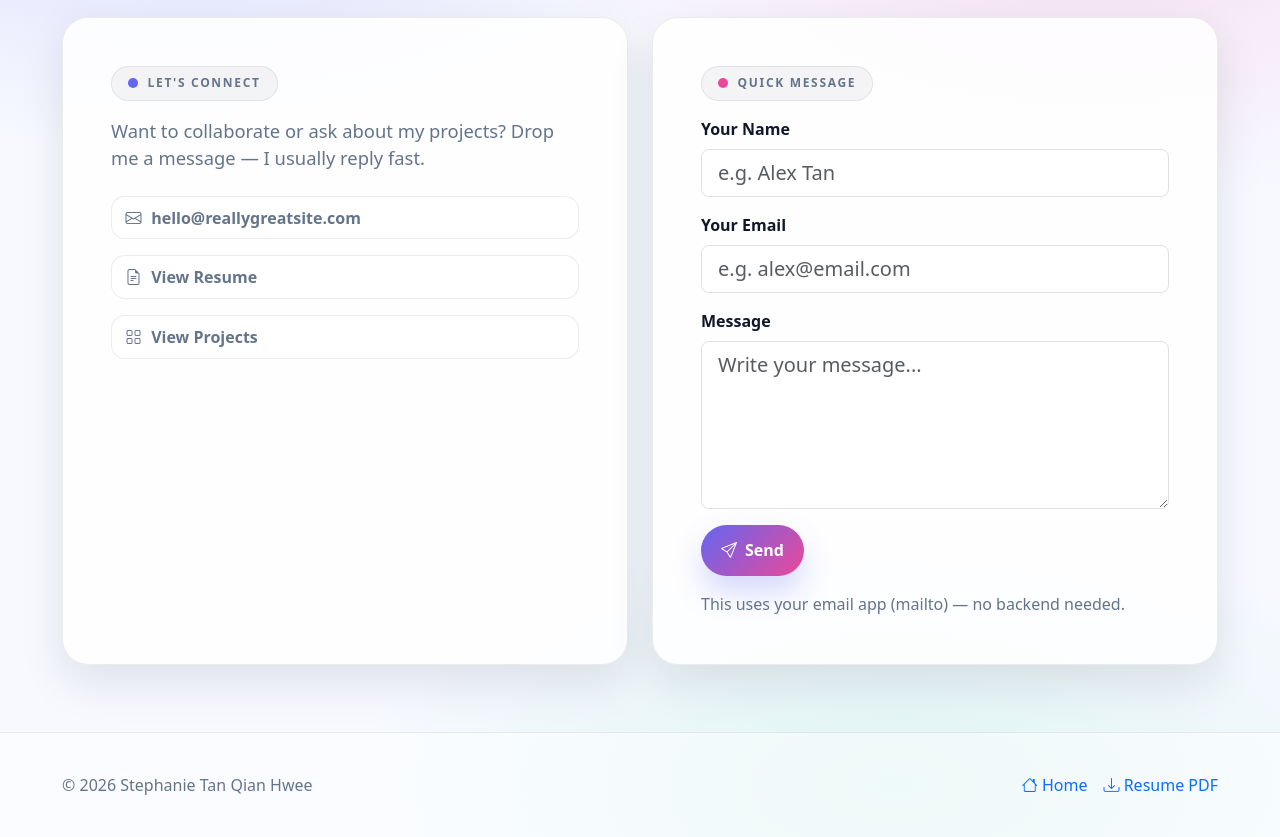
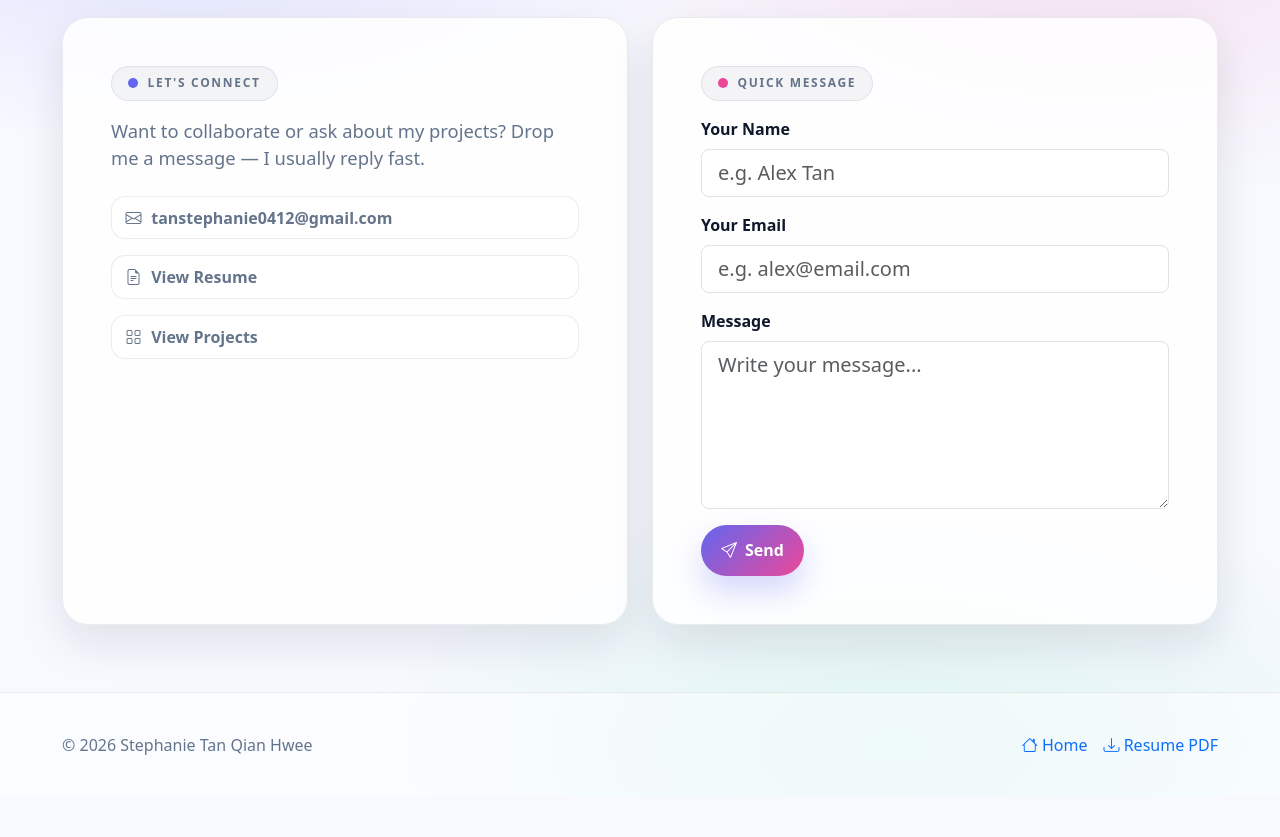
Before and after one commit to stephanieeee412/portfolio, a plain HTML site: page contact.html in a window 1280 px wide. Shown: the part 223-1060 px from the top of the page. After the commit the page ends 1020 px from the top, so only its background shows below. Drawn offline with nearby package versions, Linux system fonts and the light colour scheme.

Commit message:
Update contact email address in contact.html

```diff
--- a/contact.html
+++ b/contact.html
@@ -41,7 +41,7 @@
             Want to collaborate or ask about my projects? Drop me a message — I usually reply fast.
           </p>
           <div class="d-flex flex-column gap-3">
-            <a class="icon-chip" href="mailto:hello@reallygreatsite.com"><i class="bi bi-envelope"></i> hello@reallygreatsite.com</a>
+            <a class="icon-chip" href="mailto:tanstephanie0412@gmail.com"><i class="bi bi-envelope"></i> tanstephanie0412@gmail.com</a>
             <a class="icon-chip" href="resume.html"><i class="bi bi-file-earmark-text"></i> View Resume</a>
             <a class="icon-chip" href="projects.html"><i class="bi bi-grid"></i> View Projects</a>
           </div>
@@ -67,7 +67,7 @@
             <button class="btn btn-primary-soft btn-soft" type="submit">
               <i class="bi bi-send me-2"></i>Send
             </button>
-            <div class="small-muted mt-3">This uses your email app (mailto) — no backend needed.</div>
+
           </form>
         </div>
       </div>
```
